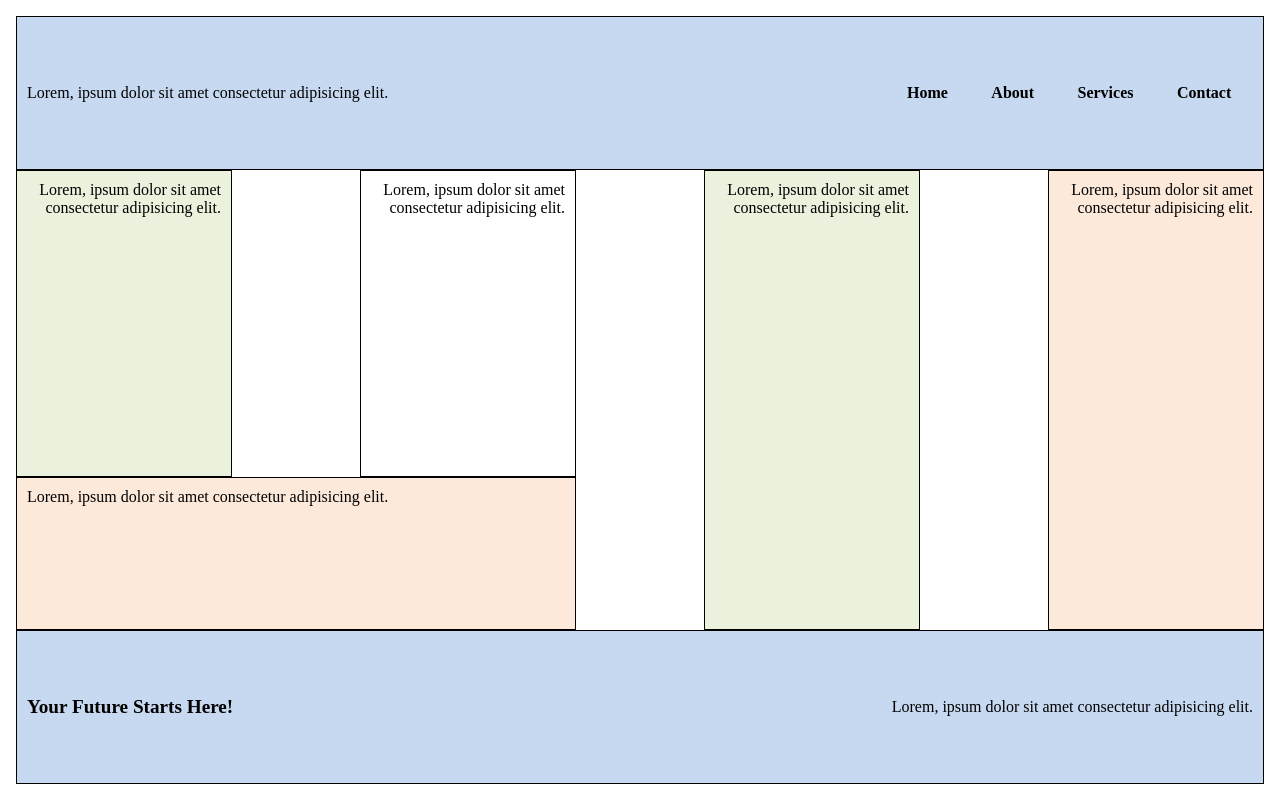
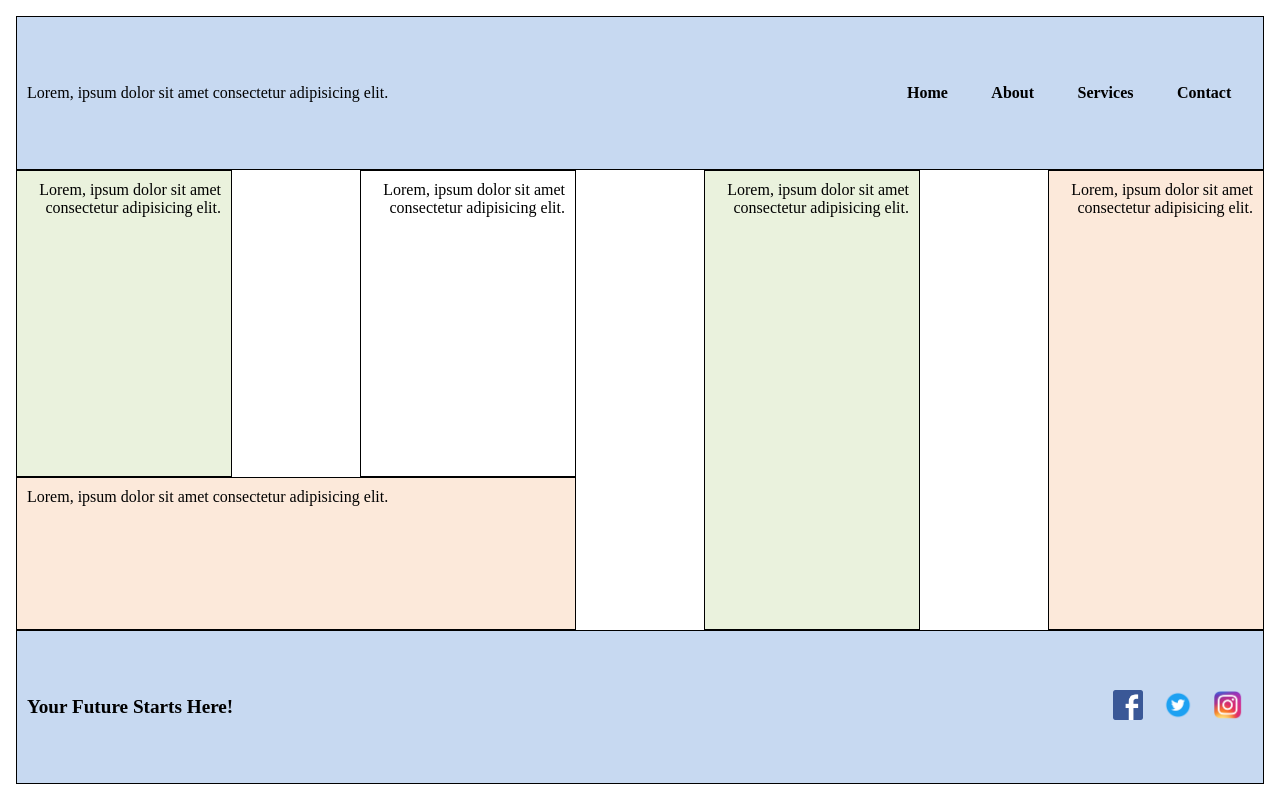
Before and after one commit to Artychanal/lab1, a plain HTML site: page index.html in a window 1280 px wide. Drawn offline with Linux system fonts and the light colour scheme.

Commit message:
-added pictures

```diff
--- a/index.html
+++ b/index.html
@@ -39,7 +39,15 @@
       <div class="block div7">
         <div class="slogan">Your Future Starts Here!</div>
         <div class="content">
-          Lorem, ipsum dolor sit amet consectetur adipisicing elit.
+          <a href="https://facebook.com" target="_blank">
+            <img src="src/facebook-icon.png" alt="Facebook" width="30" />
+          </a>
+          <a href="https://twitter.com" target="_blank">
+            <img src="src/twitter-icon.png" alt="Twitter" width="30" />
+          </a>
+          <a href="https://instagram.com" target="_blank">
+            <img src="src/instagram-icon.png" alt="Instagram" width="30" />
+          </a>
         </div>
       </div>
     </div>
--- a/styles.css
+++ b/styles.css
@@ -27,7 +27,7 @@
 }
 
 .div1 .content {
-    width: 70%;
+    width: 30%;
 }
 
 .div1 .menu {
@@ -82,8 +82,23 @@
 }
 
 .div7 .content {
-    width: 30%;
-    text-align: right;
+    display: flex;
+    justify-content: space-around; /* Размещает иконки равномерно */
+    align-items: center;
+}
+
+.div7 .content a {
+    margin: 0 10px; /* Отступы между иконками */
+}
+
+.div7 .content img {
+    width: 30px; /* Ширина иконок */
+    height: 30px; /* Высота иконок */
+    transition: transform 0.3s ease; /* Анимация при наведении */
+}
+
+.div7 .content img:hover {
+    transform: scale(1.2); /* Увеличение иконки при наведении */
 }
 
 .div7 .slogan {
```
Also changed, not shown: src/facebook-icon.png (added), src/instagram-icon.png (added), src/twitter-icon.png (added).
